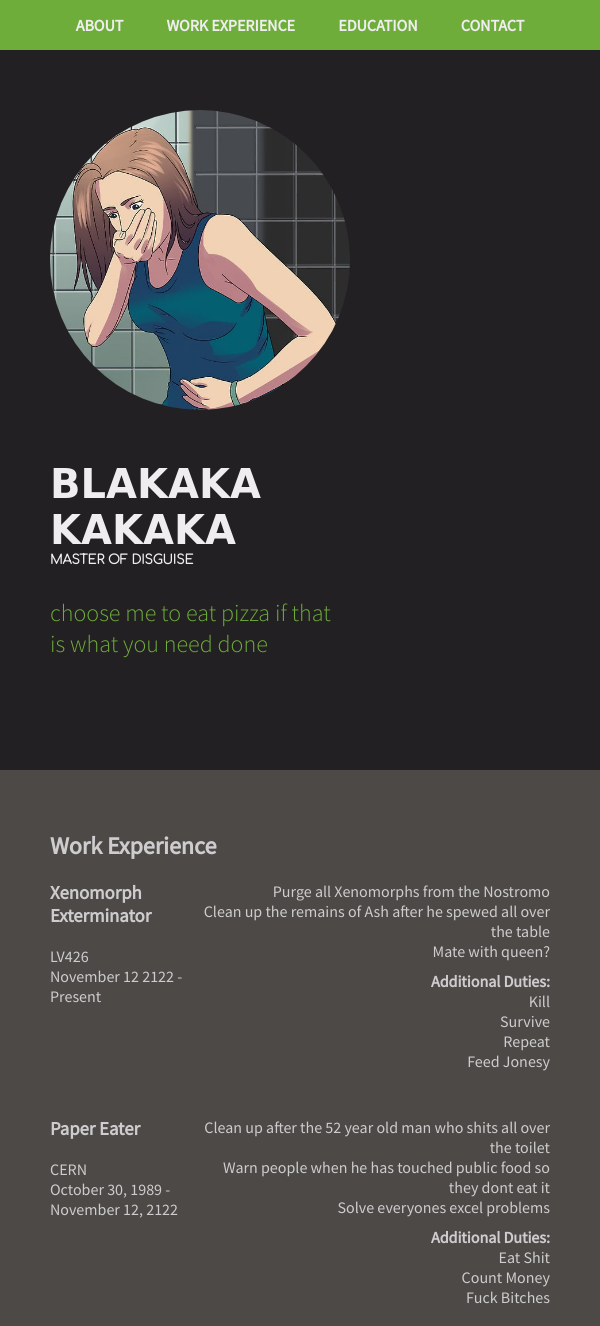
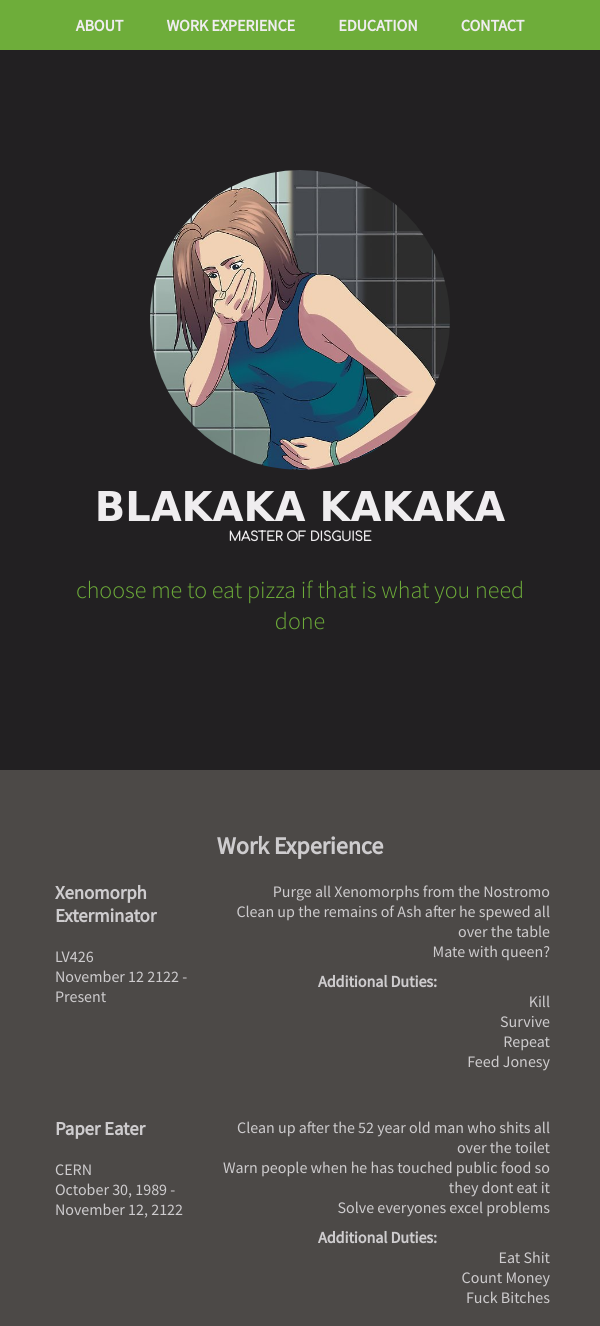
Before and after one commit to bottomfridge/bottomfridge.github.io, a plain HTML site: page index.html in a window 600 px wide. Shown: the top 1326 px of the page. Drawn offline with Linux system fonts and the light colour scheme; a web font is replaced by a local one.

Commit message:
Add files via upload

```diff
--- a/_css/styles.css
+++ b/_css/styles.css
@@ -79,10 +79,14 @@ nav a {
 }
 /* Header Content Styles */
 
+@media (min-width: 600px) {
+
 .profile-img-file {
   width: 300px;
   border-radius: 50%;
 }
+
+
 
 .profile-img-holder {
   height: 300px;
@@ -129,6 +133,7 @@ nav a {
     visibility: hidden;
  }
 
+
 /* Header Content Position */
 
  .header-text-align {
@@ -144,6 +149,54 @@ nav a {
   vertical-align: middle;
 }
 
+}
+@media (max-width: 600px) {
+
+  .profile-img-file {
+    width: auto;
+    height: auto;
+    max-width: 300px;
+    border-radius: 50%;
+    display:block;
+    margin-left:auto;
+    margin-right:auto;
+  }
+
+  .profile-img-holder {
+    width: 100%;
+    padding-bottom: 20px;
+    padding-top: 60px;
+  }
+
+  .header-text {
+    text-align: center;
+  }
+  .header-text-align {
+    min-width: 100%;
+  }
+
+  .content-wrap {
+    padding: 0;
+    padding-top: 20px;
+    padding-bottom: 20px;
+    overflow: hidden;
+  }
+
+.mobile-job-title {
+  padding-left: 5px;
+}
+
+.mobile-paragraphs {
+  padding-left: 5px;
+}
+  .additional-duties-list {
+    text-align: center;
+  }
+  .content-wrap h2:first-of-type {
+    text-align: center;
+  }
+}
+
 
 /* Main Content General */
 
@@ -155,6 +208,7 @@ h2 {
   margin-top: 0px;
 }
 
+@media (min-width: 600px) {
 .content-wrap {
   max-width: 950px;
   margin: 0 auto;
@@ -186,7 +240,10 @@ h2 {
 #last-job-entry {
   padding-bottom: 0;
 }
-
+ul {
+  list-style-type: none;
+}
+}
 /* Work Experience Styles */
 
 .work {
@@ -194,9 +251,7 @@ h2 {
   color: #ceccce;
 }
 
-ul {
-  list-style-type: none;
-}
+
 .additional-duties-list {
   padding-top: 10px;
   font-weight: bold;
--- a/index.html
+++ b/index.html
@@ -3,7 +3,7 @@
 <head>
   <meta charset="UTF-8">
   <meta name="viewport" content="width=device-width, initial-scale=1.0">
-  <link rel="stylesheet" href="https://rawgit.com/bottomfridge/bottomfridge.github.io/master/_css/styles.css">
+  <link rel="stylesheet" href="_css/styles.css">
   <link href="https://fonts.googleapis.com/css?family=Comfortaa:300|Forum|Source+Sans+Pro:300,400" rel="stylesheet">
   <title>Duh, Herro?</title>
 </head>
@@ -37,14 +37,14 @@
           <h2>Work Experience</h2>
 
           <!-- Job Details -->
-        <div class="col-narrow">
+        <div class="col-narrow mobile-job-title">
           <h3>Xenomorph Exterminator</h3>
           <p>LV426</p>
           <p>November 12 2122 - Present</p>
         </div>
 
           <!-- Paragraphs -->
-        <div class="col-wide">
+        <div class="col-wide mobile-paragraphs">
           <p>Purge all Xenomorphs from the Nostromo</p>
           <p>Clean up the remains of Ash after he spewed all over the table</p>
           <p>Mate with queen?</p>
@@ -61,14 +61,14 @@
         </div>
 
             <!-- Job Details -->
-          <div class="col-narrow">
+          <div class="col-narrow mobile-job-title">
             <h3>Paper Eater</h3>
             <p>CERN</p>
             <p>October 30, 1989 - November 12, 2122</p>
           </div>
 
              <!-- Paragraphs -->
-          <div class="col-wide" >
+          <div class="col-wide mobile-paragraphs" >
             <p>Clean up after the 52 year old man who shits all over the toilet</p>
             <p>Warn people when he has touched public food so they dont eat it</p>
             <p>Solve everyones excel problems</p>
```
